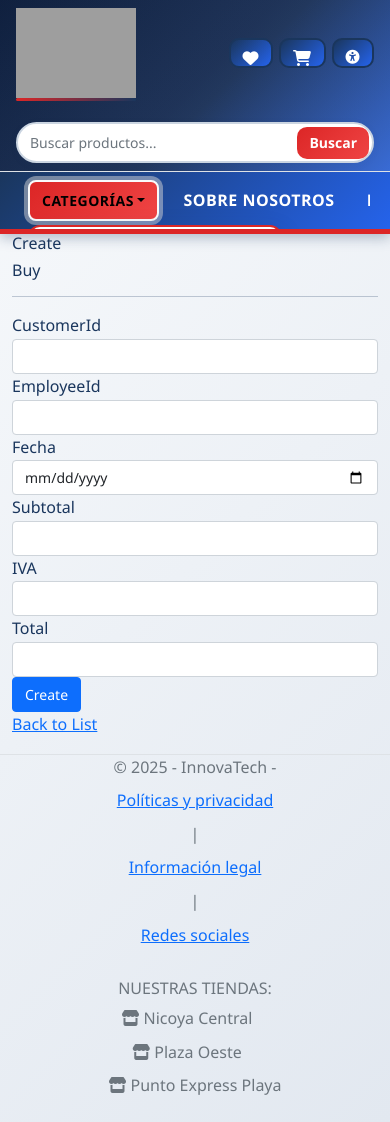
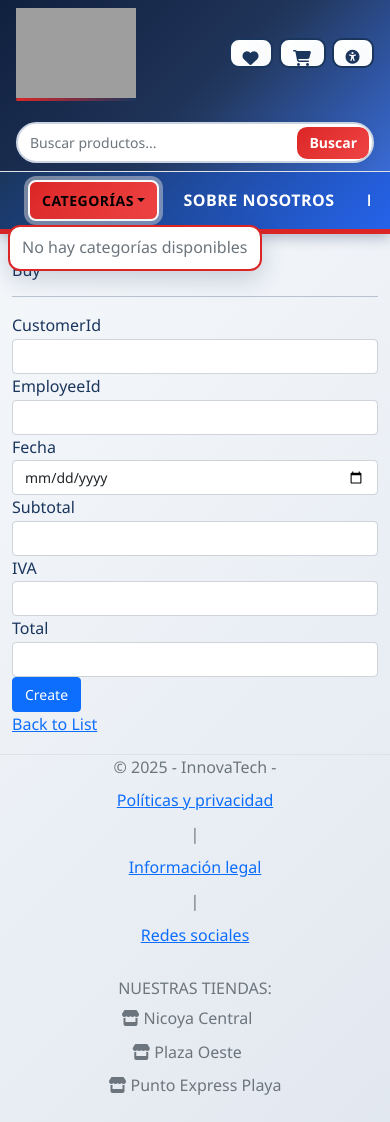
Before and after one commit to 999EMMANUEL/Ecommerce_MVC, an ASP.NET Core app: page /Buys/Create in a window 390 px wide, after a click on "CATEGORÍAS". Run offline with ASP.NET Core 8, Linux system fonts and the light colour scheme; the visitor is signed in with stand-in values (Sample User, id 1); data that the repository does not hold is empty; some libraries are stand-ins or nearby versions; grey boxes are pictures that could not be loaded.

Commit message:
Corregir dropdowns en móviles, footer flotante y botón del carrito
Problemas corregidos:

1. Dropdowns que se escondían en modo responsive:
   - Usar position: fixed en media queries 768px y 576px
   - Cambiar contenedores dropdown a position: static
   - Centrar dropdowns con left: 50% y transform: translateX(-50%)
   - Dropdown de categorías alineado a la izquierda (10px/8px)
   - Asegurar max-width de 90vw/95vw para no salirse de pantalla
   - Ahora los dropdowns se muestran sobre todo el contenido

2. Footer que subía cuando no había contenido:
   - Agregar display: flex y flex-direction: column al body
   - Agregar flex: 1 al .container para que ocupe espacio disponible
   - Agregar min-height: 400px al main
   - Agregar min-height: 100vh al body
   - El footer ahora siempre queda al final de la página

3. Botón del carrito muy oscuro:
   - Cambiar .btn-outline-secondary a fondo blanco con gradiente
   - Border azul marino (#1a365d) para mejor contraste
   - Hover con gradiente azul
   - Badge rojo con borde blanco y sombra
   - Ahora el botón es mucho más visible con productos

```diff
--- a/ProyectoEcommerce/wwwroot/css/style.css
+++ b/ProyectoEcommerce/wwwroot/css/style.css
@@ -9,6 +9,7 @@
 
 html {
     overflow-x: hidden;
+    min-height: 100%;
 }
 
 body {
@@ -18,6 +19,9 @@ body {
     line-height: 1.6;
     overflow-x: hidden;
     width: 100%;
+    min-height: 100vh;
+    display: flex;
+    flex-direction: column;
 }
 
 /* Header Styles */
@@ -138,6 +142,26 @@ header {
     font-size: 11px;
     font-weight: 700;
     margin-left: 6px;
+    border: 2px solid #ffffff;
+    box-shadow: 0 2px 4px rgba(220, 38, 38, 0.3);
+}
+
+/* Botón del carrito con productos */
+.btn-outline-secondary {
+    background: linear-gradient(135deg, #ffffff 0%, #f8fafc 100%) !important;
+    border: 2px solid #1a365d !important;
+    color: #1a365d !important;
+}
+
+.btn-outline-secondary:hover {
+    background: linear-gradient(135deg, #1a365d 0%, #2563eb 100%) !important;
+    border-color: #1a365d !important;
+    color: #ffffff !important;
+}
+
+.btn-outline-secondary .badge {
+    background: #dc2626 !important;
+    color: #ffffff !important;
     border: 2px solid #ffffff;
     box-shadow: 0 2px 4px rgba(220, 38, 38, 0.3);
 }
@@ -292,6 +316,14 @@ header {
         }
 
 /* Main Content */
+.container {
+    flex: 1;
+}
+
+main {
+    min-height: 400px;
+}
+
 .main-content {
     max-width: 1200px;
     margin: 0 auto;
@@ -1015,9 +1047,35 @@ header {
         position: relative;
     }
 
-    /* Asegurar que dropdowns se vean sobre el contenido */
+    /* Asegurar que dropdowns se vean sobre el contenido en tablets */
+    .dropdown,
+    .categories-dropdown {
+        position: static !important;
+    }
+
     .dropdown-menu {
+        position: fixed !important;
+        top: auto !important;
+        left: 50% !important;
+        transform: translateX(-50%) !important;
         z-index: 10000 !important;
+        max-width: 90vw !important;
+    }
+
+    .dropdown-menu.show {
+        opacity: 1 !important;
+        transform: translateX(-50%) !important;
+    }
+
+    /* Dropdown de categorías alineado a la izquierda */
+    .categories-dropdown .dropdown-menu {
+        left: 10px !important;
+        transform: none !important;
+    }
+
+    .categories-dropdown .dropdown-menu.show {
+        opacity: 1 !important;
+        transform: none !important;
     }
 }
 
@@ -1068,8 +1126,34 @@ header {
         position: relative;
     }
 
-    /* Asegurar que dropdowns se vean sobre el contenido */
+    /* Asegurar que dropdowns se vean sobre el contenido en móviles */
+    .dropdown,
+    .categories-dropdown {
+        position: static !important;
+    }
+
     .dropdown-menu {
+        position: fixed !important;
+        top: auto !important;
+        left: 50% !important;
+        transform: translateX(-50%) !important;
         z-index: 10000 !important;
+        max-width: 95vw !important;
+    }
+
+    .dropdown-menu.show {
+        opacity: 1 !important;
+        transform: translateX(-50%) !important;
+    }
+
+    /* Dropdown de categorías alineado a la izquierda */
+    .categories-dropdown .dropdown-menu {
+        left: 8px !important;
+        transform: none !important;
+    }
+
+    .categories-dropdown .dropdown-menu.show {
+        opacity: 1 !important;
+        transform: none !important;
     }
 }
```
